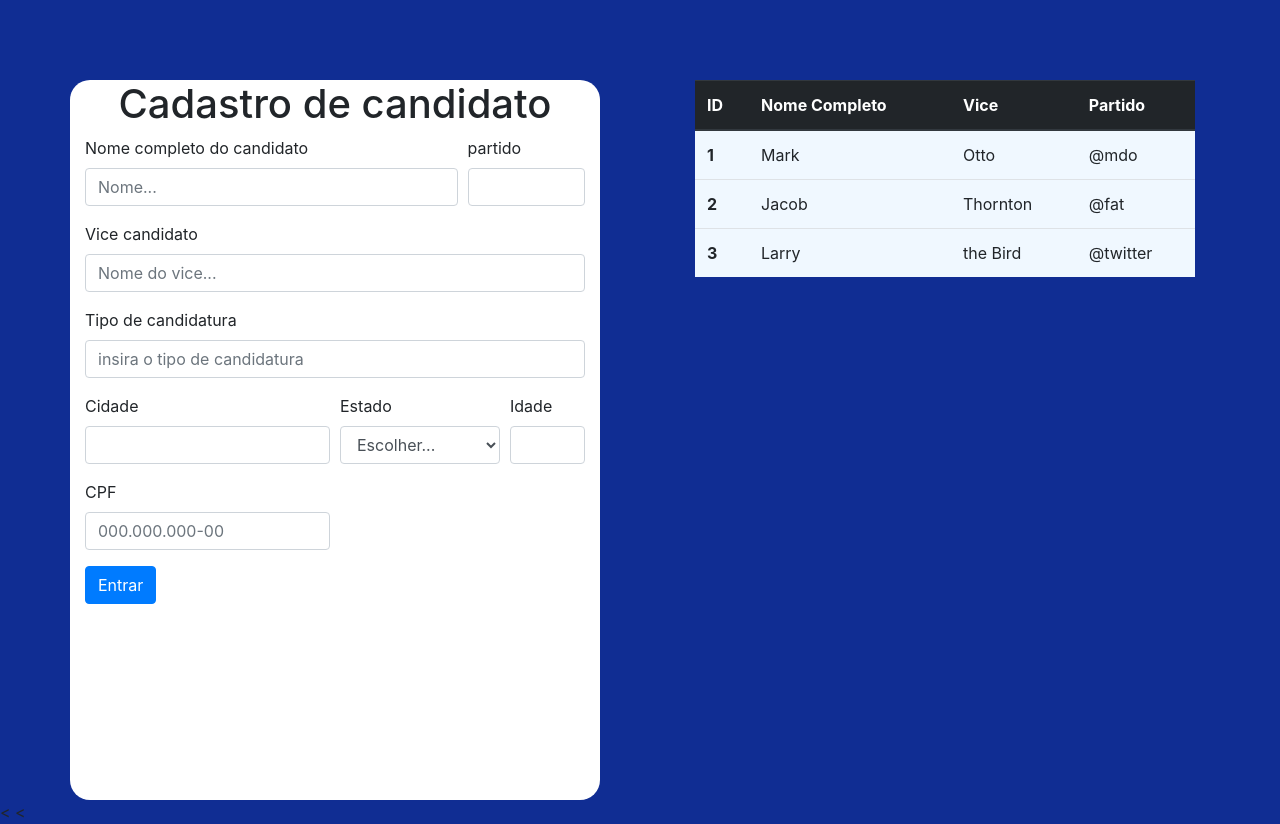
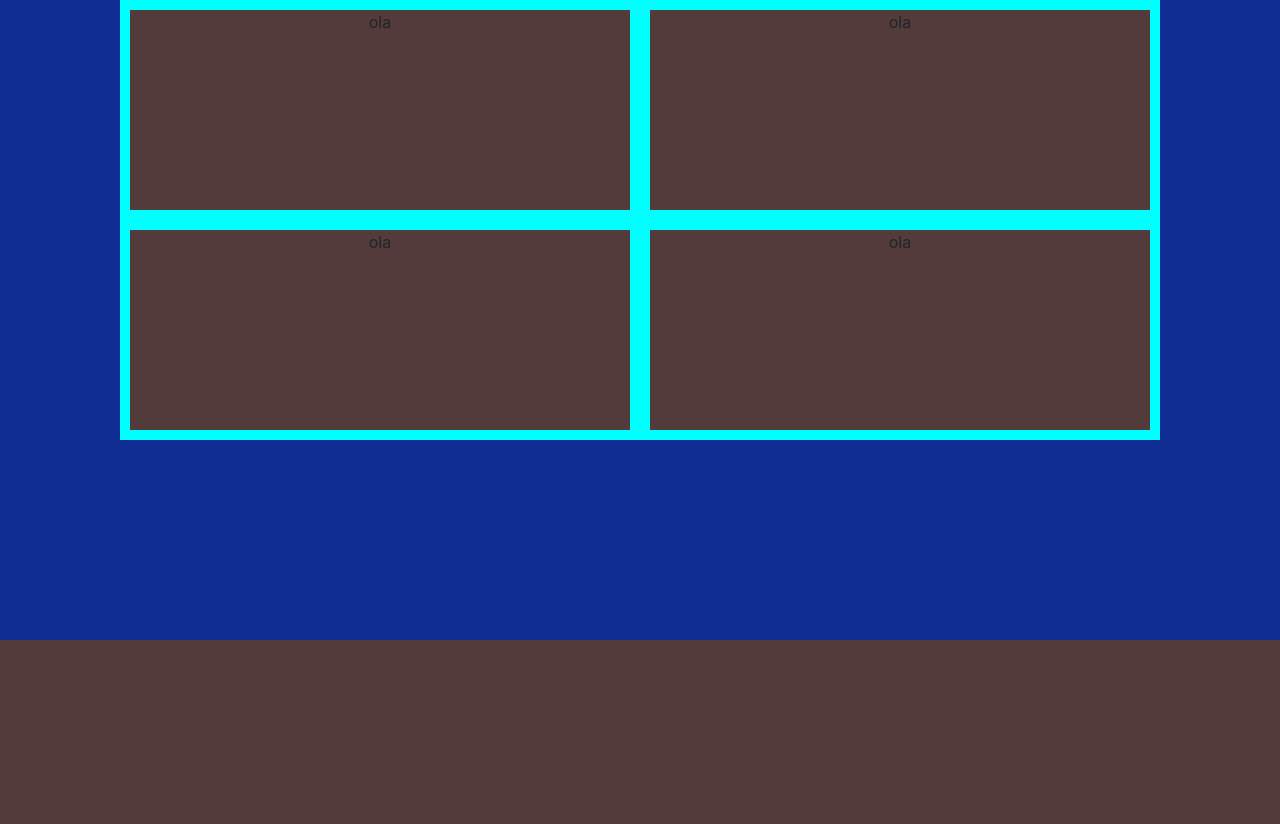
Before and after one commit to senacrs-emti/2022-2M-urna-G1, a PHP site: page /home.php in a window 1280 px wide. Shown: the part 160-984 px from the top of the page. After the commit the page ends 800 px from the top, so only its background shows below. Run offline with PHP 8.4, Linux system fonts and the light colour scheme; the visitor is signed in with stand-in values (Sample User, id 1).

Commit message:
updates 0.8

```diff
--- a/home.php
+++ b/home.php
@@ -1,104 +1,39 @@
 <?php
-include_once "./includes/head.php";
+include_once './includes/_dados.php';
+include_once './includes/_login.php';
+include_once './includes/head.php';
+
+
 ?>
-   <title>Olá, mundo!</title>
-  </head>
-  <body>
-
-<header>
+<body>
+  <header>
     <img id="logo" src="./contents/senac.png" alt="">
 
 
 
 
   </header>
-<div class="container">
+
+<div  class="container menu">
 <div class="row">
-<div id="cadastro" class=" col container">
+<?php
+
+for ($i=0; $i <4 ; $i++) {
+    # code...
+
+?>
+    <div class="cards">ola</div>
 
 
-<h1 id="titulo-cadastro" class="container">Cadastro de candidato</h1>
+<?php
+}
+?>
+</div>
 
-<form>
-  <div class="form-row">
-    <div class="form-group col-md-9">
-      <label for="inputNomeCompleto">Nome completo do candidato</label>
-      <input type="email" class="form-control" id="inputEmail4" placeholder="Nome...">
-    </div>
-    <div class="form-group col-md-3">
-      <label for="inputEmail14"> partido</label>
-      <input type="text" class="form-control" id="inputPardido">
-    </div>
-  </div>
-  <div class="form-group">
-    <label for="inputAddress">Vice candidato</label>
-    <input type="text" class="form-control" id="inputAddress" placeholder="Nome do vice...">
-  </div>
-  <div class="form-group">
-    <label for="inputAddress2">Tipo de candidatura</label>
-    <input type="text" class="form-control" id="inputAddress2" placeholder="insira o tipo de candidatura">
-  </div>
-  <div class="form-row">
-    <div class="form-group col-md-6">
-      <label for="inputCity">Cidade</label>
-      <input type="text" class="form-control" id="inputCity">
-    </div>
-    <div class="form-group col-md-4">
-      <label for="inputEstado">Estado</label>
-      <select id="inputEstado" class="form-control">
-        <option selected>Escolher...</option>
-        <option>...</option>
-      </select>
-    </div>
-    <div class="form-group col-md-2">
-      <label for="inputCEP">Idade</label>
-      <input type="text" class="form-control" id="inputCEP">
-    </div>
-    <div class="form-group col-md-6">
-      <label for="inputCEP">CPF</label>
-      <input type="text" class="form-control" id="inputCEP" placeholder="000.000.000-00">
-    </div>
-  </div>
 
-  <button type="submit" class="btn btn-primary">Entrar</button>
-</form>
-</div>
-<div di tabela class="col">
-<table id="tabela" class="table">
-  <thead class="thead-dark">
-    <tr>
-      <th scope="col">ID</th>
-      <th scope="col">Nome Completo</th>
-      <th scope="col">Vice</th>
-      <th scope="col">Partido</th>
-    </tr>
-  </thead>
-  <tbody>
-    <tr>
-      <th scope="row">1</th>
-      <td>Mark</td>
-      <td>Otto</td>
-      <td>@mdo</td>
-    </tr>
-    <tr>
-      <th scope="row">2</th>
-      <td>Jacob</td>
-      <td>Thornton</td>
-      <td>@fat</td>
-    </tr>
-    <tr>
-      <th scope="row">3</th>
-      <td>Larry</td>
-      <td>the Bird</td>
-      <td>@twitter</td>
-    </tr>
-  </tbody>
-</table>
-    </div>
-</div>
-</div>
-<
-<
+
+
 <?php
-include_once"./includes/footer.php";
+include_once './includes/footer.php';
+
 ?>
--- a/includes/_dados.php
+++ b/includes/_dados.php
@@ -1,4 +1,5 @@
 <?php
+session_start();
 $email= 'mirinho3789@tse.com.br';
 $senha = ' 123';
 
--- a/index.php
+++ b/index.php
@@ -1,4 +1,5 @@
 <?php
+
 include_once "./includes/head.php";
 ?>
   <title>Tsenac admin</title>
--- a/style.css
+++ b/style.css
@@ -71,3 +71,18 @@
     #title-admin{
         text-align: center;
     }
+    .menu{
+       text-align: center;
+       background-color: aqua;
+       width: 1040px;
+
+
+
+    }
+    .cards{
+        display: block;
+        margin: 10px;
+        background-color: rgb(83, 59, 59) ;
+        width: 500px;
+        height: 200px;
+    }
```
Also changed, not shown: cadastroPolitico.php (added, +106 -0 lines), logout.php (added, +8 -0 lines), includes/head.php (line endings or trailing spaces).
